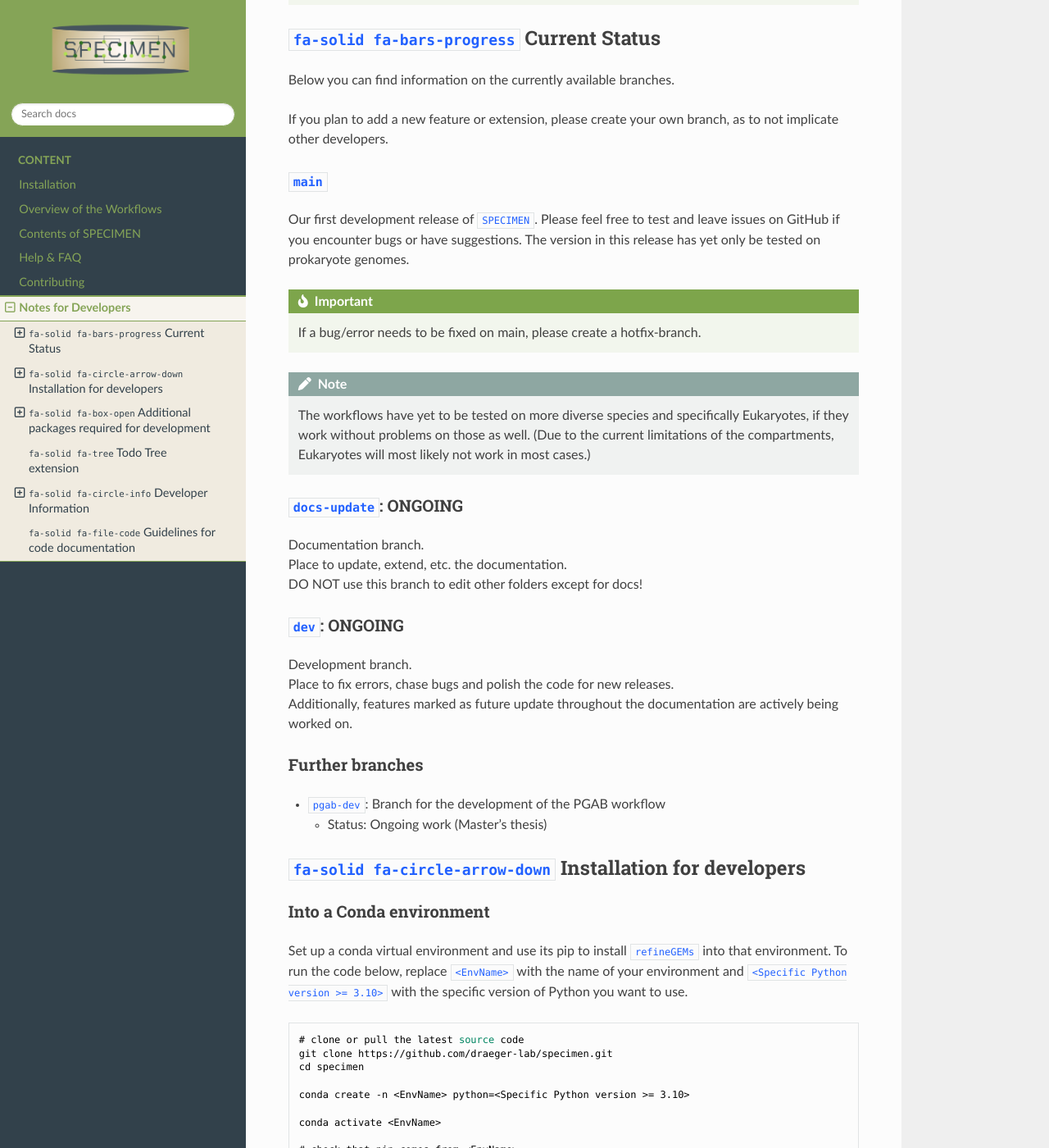
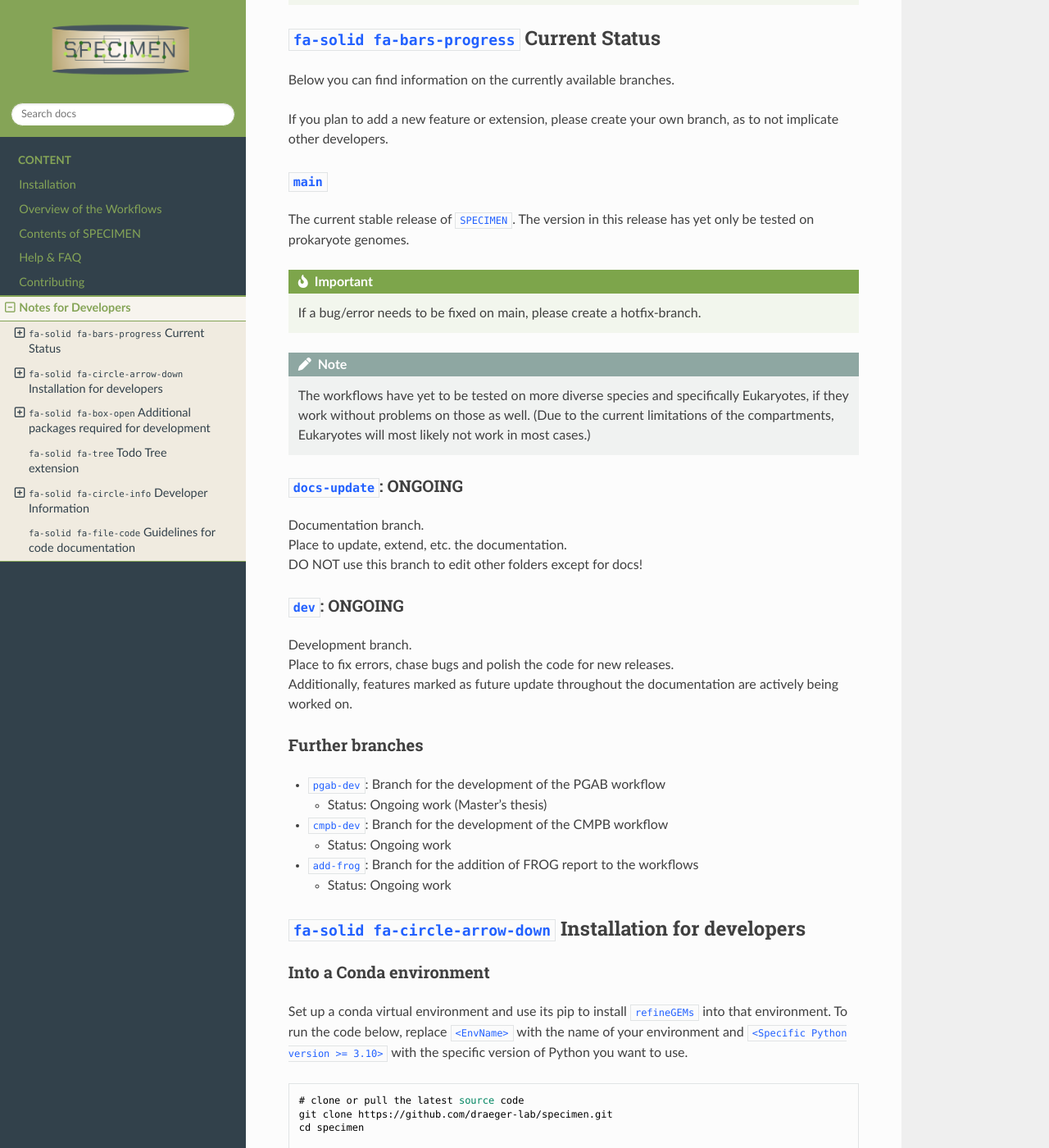
Before and after one commit to draeger-lab/SPECIMEN, a Sphinx documentation site: the page built from docs/source/dev-notes.rst, in a window 1280 px wide and 1400 px high, scrolled down 280 px. Shown: the whole window at 82% size. Built offline with Sphinx 7.4.7 and the Read the Docs theme 3.1.0, drawn with Linux system fonts in a browser that asks for light colours; nearby versions of some CDN libraries; cross-references to code outside the pages are shown as plain code.

```diff
--- a/docs/source/conf.py
+++ b/docs/source/conf.py
@@ -9,7 +9,7 @@
 project = 'SPECIMEN'
 copyright = '2024, Carolin Brune and Gwendolyn O. Döbel'
 author = 'Carolin Brune and Gwendolyn O. Döbel'
-release = '0.0.dev3'
+release = '1.0.0'
 
 # -- Path setup --------------------------------------------------------------
 
--- a/docs/source/dev-notes.rst
+++ b/docs/source/dev-notes.rst
@@ -17,7 +17,7 @@ developers.
 ``main``
 ^^^^^^^^
 
-Our first development release of ``SPECIMEN``. Please feel free to test and leave issues on GitHub if you encounter bugs or have suggestions.
+The current stable release of ``SPECIMEN``.
 The version in this release has yet only be tested on prokaryote genomes.
 
 .. important::
@@ -53,6 +53,13 @@ Further branches
 
   - Status: Ongoing work (Master's thesis)
 
+- ``cmpb-dev``: Branch for the development of the CMPB workflow
+
+  - Status: Ongoing work
+
+- ``add-frog``: Branch for the addition of FROG report to the workflows
+
+  - Status: Ongoing work
 
 :icon:`fa-solid fa-circle-arrow-down` Installation for developers
 -----------------------------------------------------------------
--- a/pyproject.toml
+++ b/pyproject.toml
@@ -12,7 +12,7 @@ authors = [
 
 description = "SPECIMEN: A collection of workflows for strain-specific metabolic modelling."
 readme = "README.md"
-version = "0.0.dev3"
+version = "1.0.0"
 requires-python = ">=3.10"
 license = {text = "GPL-3.0"}
 keywords = ['Systems Biology', 'GEM', 'Metabolic Modelling', 'Python Package', 'Workflow']
```
